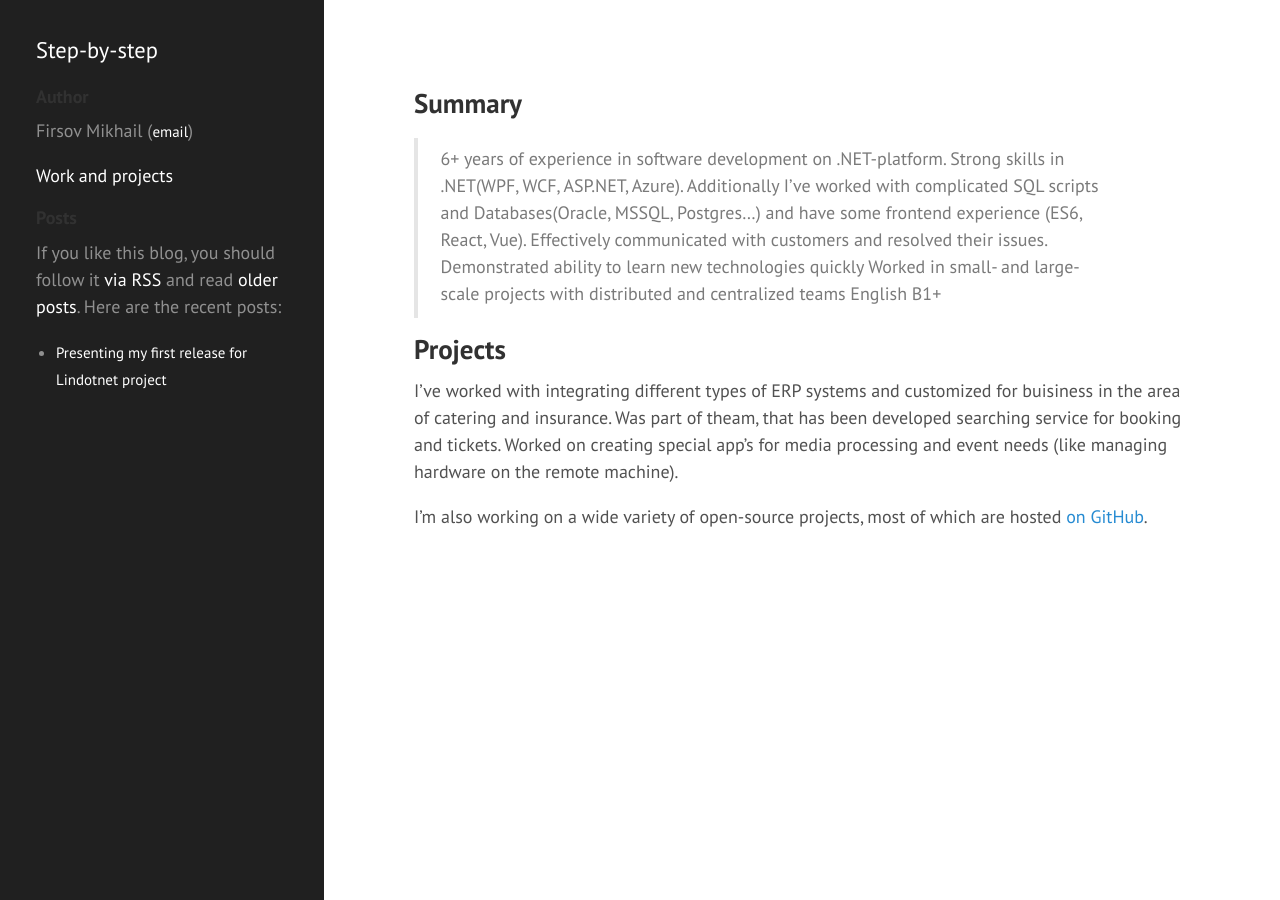
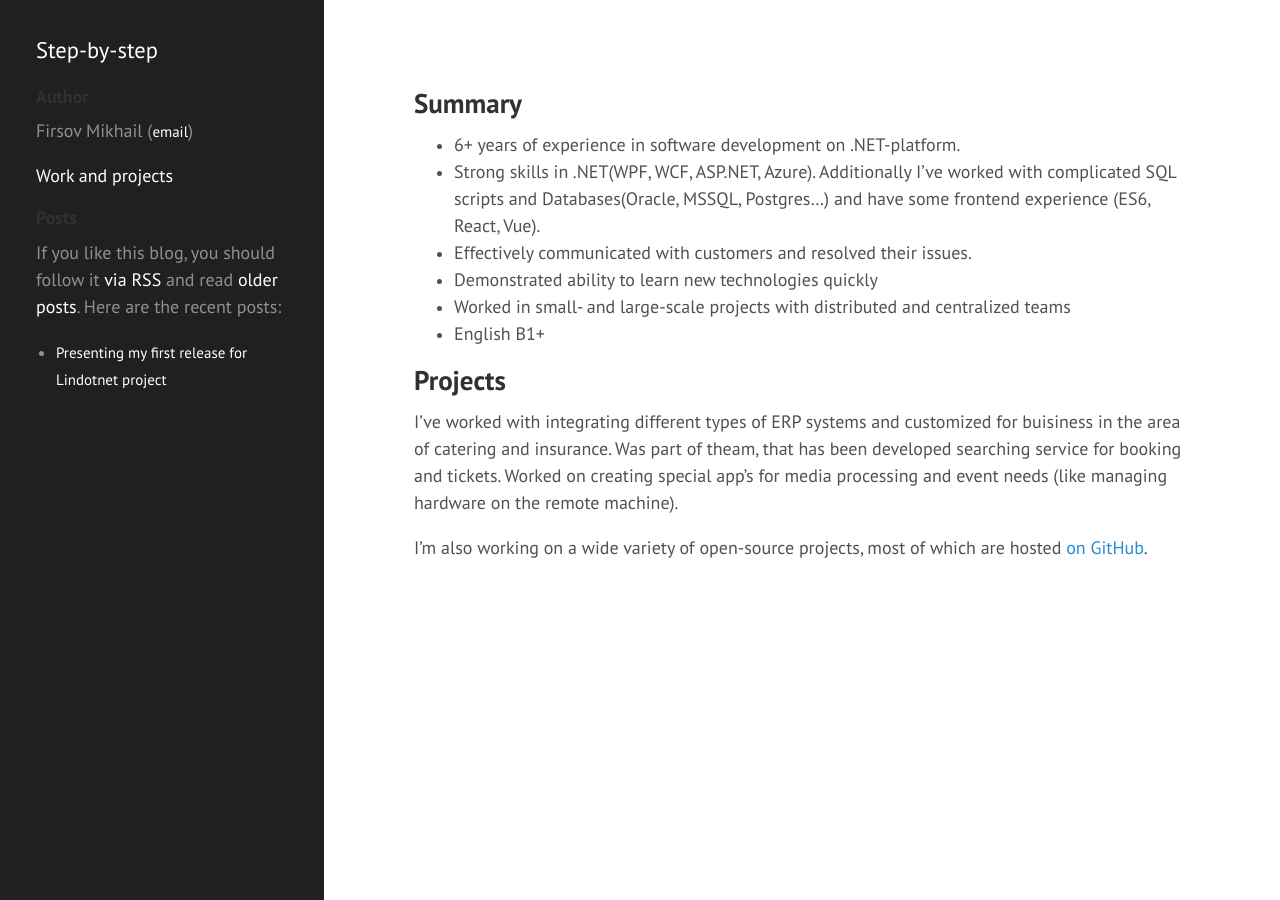
Before and after one commit to FirsovMS/firsovms.github.io, a Jekyll site: the page built from about.md, in a window 1280 px wide. Built offline with Jekyll 4.4.1, drawn with Linux system fonts in a browser that asks for light colours.

Commit message:
changed about section

```diff
--- a/about.md
+++ b/about.md
@@ -4,12 +4,12 @@ title: About
 ---
 ## Summary
 
-> 6+ years of experience in software development on .NET-platform.
-Strong skills in .NET(WPF, WCF, ASP.NET, Azure). Additionally I've worked with complicated SQL scripts and Databases(Oracle, MSSQL, Postgres...) and have some frontend experience (ES6, React, Vue).
->Effectively communicated with customers and resolved their issues.
-> Demonstrated ability to learn new technologies quickly
-> Worked in small- and large-scale projects with distributed and centralized teams
-> English B1+
+* 6+ years of experience in software development on .NET-platform.
+* Strong skills in .NET(WPF, WCF, ASP.NET, Azure). Additionally I've worked with complicated SQL scripts and Databases(Oracle, MSSQL, Postgres...) and have some frontend experience (ES6, React, Vue).
+* Effectively communicated with customers and resolved their issues.
+* Demonstrated ability to learn new technologies quickly
+* Worked in small- and large-scale projects with distributed and centralized teams
+* English B1+
 
 ## Projects
 
```
